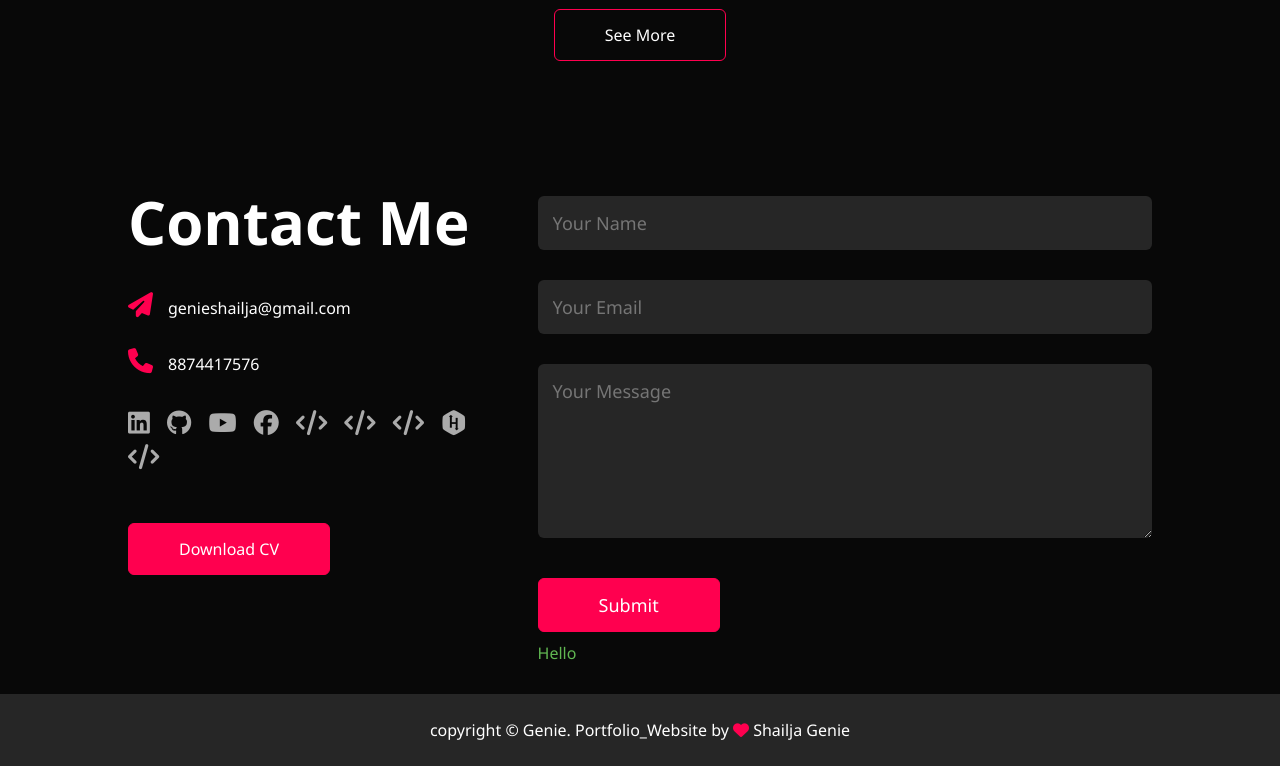
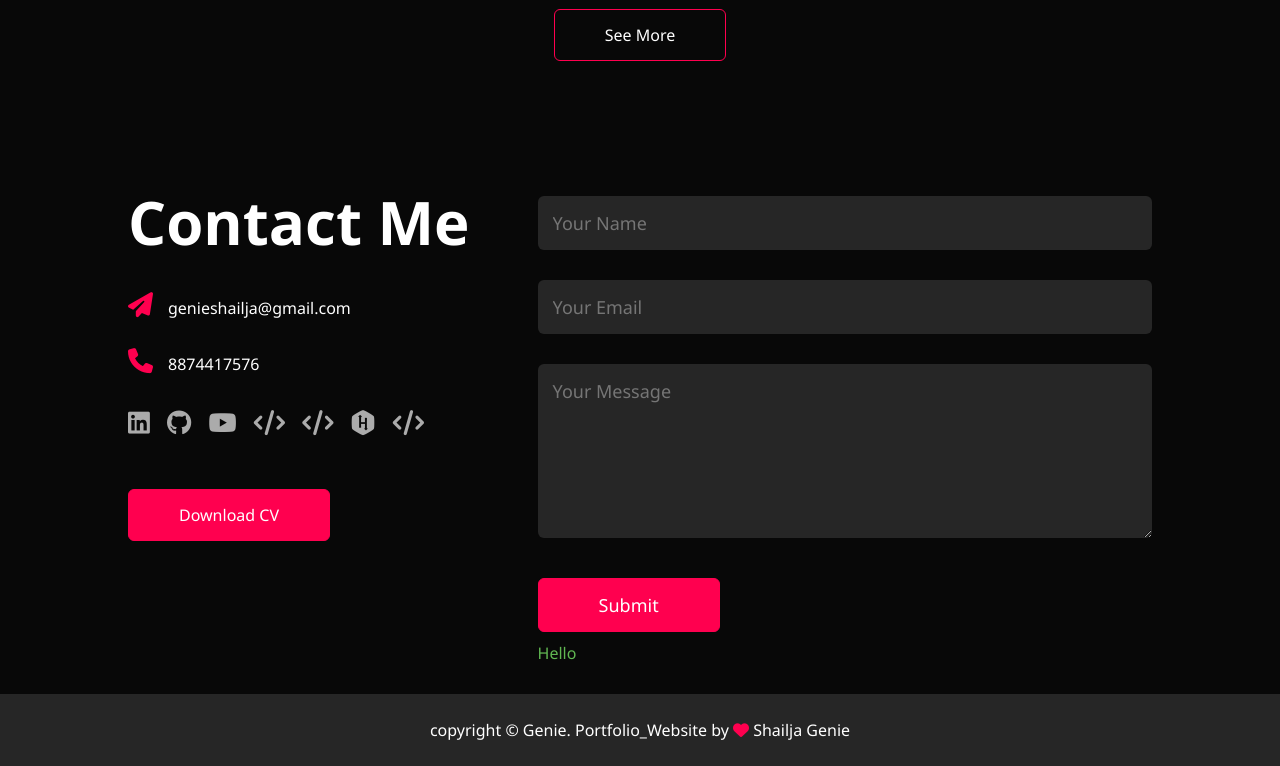
Before and after one commit to Shailja88/genieportfolio.com, a plain HTML site: page index.html in a window 1280 px wide. Shown: the part 2871-3637 px from the top of the page. Drawn offline with Linux system fonts and the light colour scheme.

Commit message:
Update index.html

```diff
--- a/index.html
+++ b/index.html
@@ -155,9 +155,9 @@
                   <a href="https://www.linkedin.com/in/shailja-genie-b3a3ab222/"><i class="fa-brands fa-linkedin"></i></a>
                   <a href="https://github.com/Shailja88"><i class="fa-brands fa-github"></i></a>
                   <a href="https://www.youtube.com/@leisuretime4198"><i class="fa-brands fa-youtube"></i></a>
-                <a href="https://www.facebook.com/profile.php?id=100084951554211"><i class="fab fa-facebook"></i></a>
+
                 <a href="https://www.codechef.com/users/genie123"><i class="fa-solid fa-code"></i></a>
-                <a href="https://codeforces.com/profile/Shailjagenie"><i class="fa-solid fa-code"></i></a>
+
                 <a href="https://leetcode.com/shailjagenie/"><i class="fa-solid fa-code"></i></a>
                 <a href="https://www.hackerrank.com/genieshailja"><i class="fa-brands fa-hackerrank"></i></a>
                 <a href="https://www.hackerearth.com/@genieshailja"><i class="fa-solid fa-code"></i></a>
```
